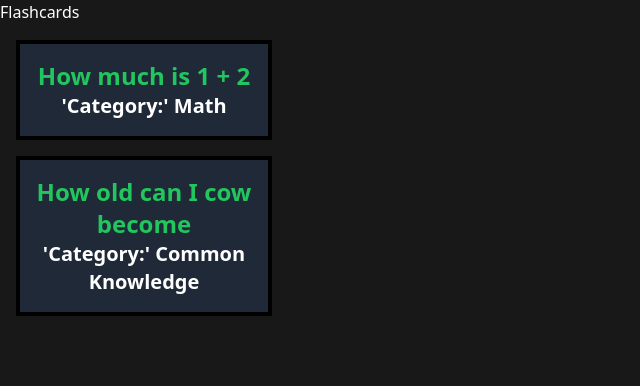
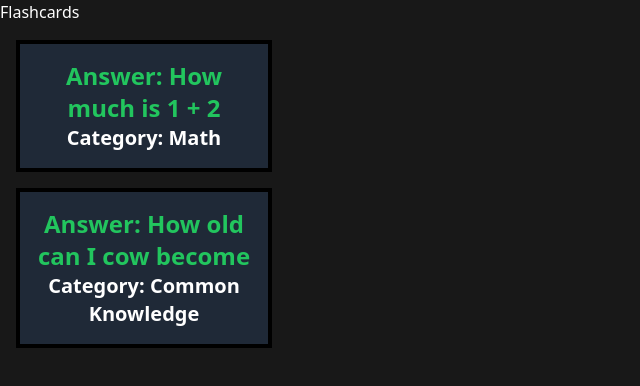
Before and after one commit to Yokosumi/sc013-cooking-power-of-flashcards, a React (Vite) app: page / in a window 1280 px wide. Shown: the top 386 px of the page, without its empty margins (0-640 px from the left). Built offline with nearby package versions, Linux system fonts and the light colour scheme.

Commit message:
moved Answer from flashcard object to component property

```diff
--- a/src/components/FlashCard.tsx
+++ b/src/components/FlashCard.tsx
@@ -12,13 +12,13 @@ export const FlashCard = () => {
     const [flashCards, setFlashCards] = useState<FlashCardProps[]>([
         {
             front: 'How much is 1 + 2',
-            back: 'Answer: 3',
+            back: '3',
             isFlipped: false,
             category: 'Math',
         },
         {
             front: 'How old can I cow become',
-            back: 'Answer: Cows can be up to 20 years',
+            back: 'Cows can be up to 20 years',
             isFlipped: false,
             category: 'Common Knowledge',
         },
@@ -42,8 +42,8 @@ export const FlashCard = () => {
                 >
                     {!card.isFlipped ? (
                         <Card
-                            display={flashCards[index].front}
-                            category={`'Category:' ${flashCards[index].category}`}
+                            display={`Answer: ${flashCards[index].front}`}
+                            category={`Category: ${flashCards[index].category}`}
                         />
                     ) : (
                         <Card display={flashCards[index].back} />
```
